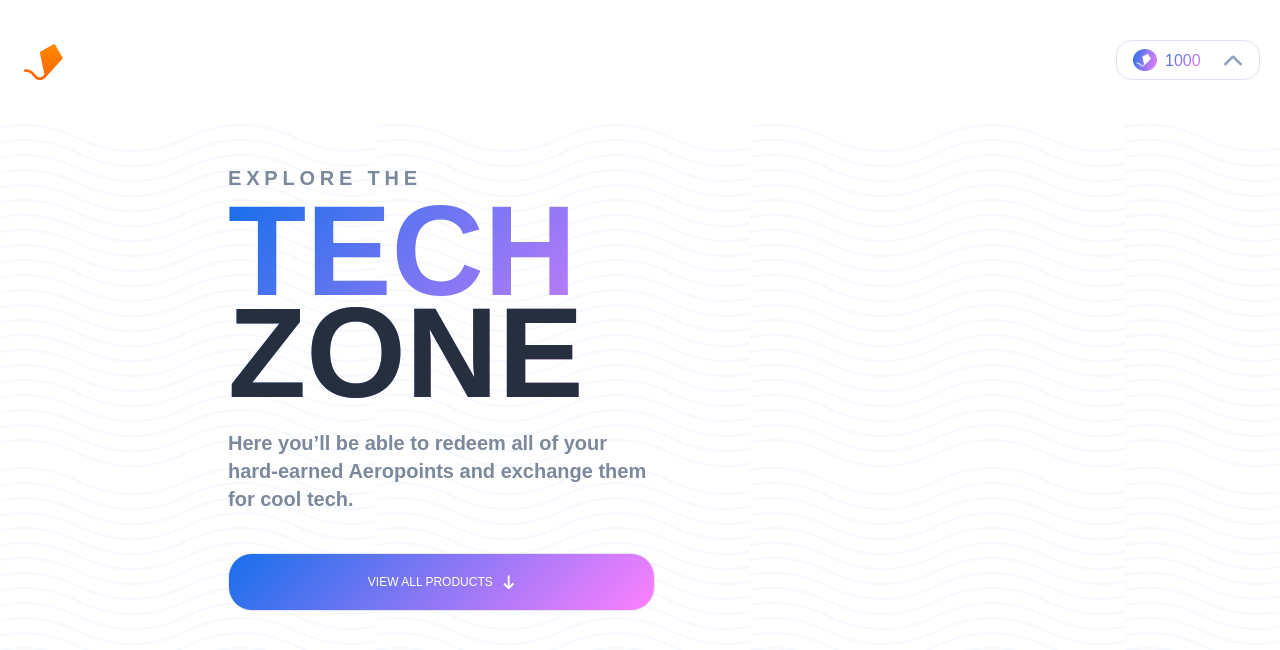
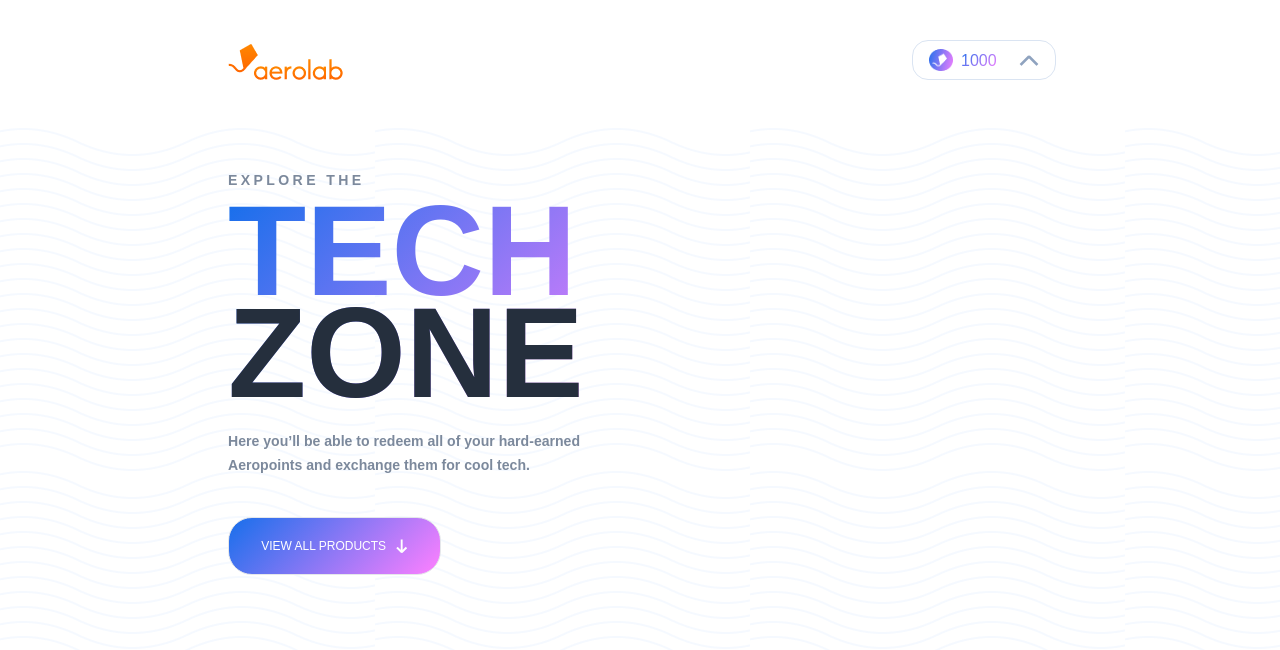
Before and after one commit to Kashif-Saleem-Ghuman/catalog-loyalty-program, a Next.js app: page / in a window 1280 px wide. Shown: the top 650 px of the page. Built offline with nearby package versions, Linux system fonts and the light colour scheme.

Commit message:
Refac: Improved styling to match figma for desktop and tablet

```diff
--- a/app/page.js
+++ b/app/page.js
@@ -5,10 +5,10 @@ export default function Home() {
   return (
     <main className="background pb-20">
       <section className=" xl:flex xl:flex-col xl:flex-wrap pt-10 mx-5 px-6 md:mx-auto md:w-4/12 xl:ms-56 xl:ps-0 xl:pe-0  xl:mx-0">
-        <h2 className="text-center text-Neutral-600 text-base font-semibold tracking-24% xl:text-start xl:text-xl">EXPLORE THE</h2>
+        <h2 className="text-center text-Neutral-600 text-base font-semibold tracking-24% xl:text-start xl:text-1-vw">EXPLORE THE</h2>
         <h1 className="mt-2 multicolortext text-center text-mob-25  md:text-tab-9 font-black xl:text-start leading-mob md:leading-tab xl:text-10xl xl:leading-xl">TECH <span className="text-Neutral-900">ZONE</span></h1>
-        <p className="text-center text-Neutral-600 text-base mt-6 font-semibold xl:text-start xl:text-xl">Here you’ll be able to redeem all of your hard-earned Aeropoints and exchange them for cool tech.</p>
-        <article className="flex gap-x-2.5 justify-baseline justify-center mt-10 background-button w-full border tablet:px-12 py-5 rounded-3xl text-white tablet:text-base text-xs">
+        <p className="text-center text-Neutral-600 text-base mt-6 font-semibold xl:text-start xl:text-1-vw">Here you’ll be able to redeem all of your hard-earned Aeropoints and exchange them for cool tech.</p>
+        <article className="flex gap-x-2.5 justify-baseline justify-center mt-10 background-button w-full border tablet:px-12 py-5 rounded-3xl text-white tablet:text-base text-xs xl:w-6/12">
           <button>
             VIEW ALL PRODUCTS
           </button>
--- a/components/Nav.js
+++ b/components/Nav.js
@@ -3,8 +3,8 @@ import "/app/globals.css"
 
 const Nav = () => {
   return (
-    <nav className="flex flex-1 justify-between py-10 px-5 w-full desktop:px-56 ">
-      <div className="desktop:hidden p-1 ">
+    <nav className="flex flex-1 justify-between py-10 px-5 w-full xl:px-56 ">
+      <div className="xl:hidden p-1 ">
         <Image
           src="/assets/images/top.png"
           alt="lgog-aeroLab"
@@ -13,7 +13,7 @@ const Nav = () => {
 
         />
       </div>
-      <div className="hidden desktop:flex">
+      <div className="hidden xl:flex">
         <Image
           src="/assets/images/Aerolab-logo.png"
           width={126}
--- a/tailwind.config.js
+++ b/tailwind.config.js
@@ -16,6 +16,7 @@ module.exports = {
         'mob-25': '25.6vw',
         '10xl': '10vw',
         'tab-9': '9.375vw',
+        '1-vw': "1.1vw",
       },
       margin: {
         "56": "14.25rem"
```
